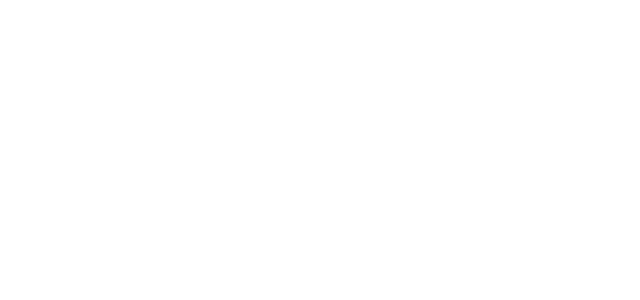
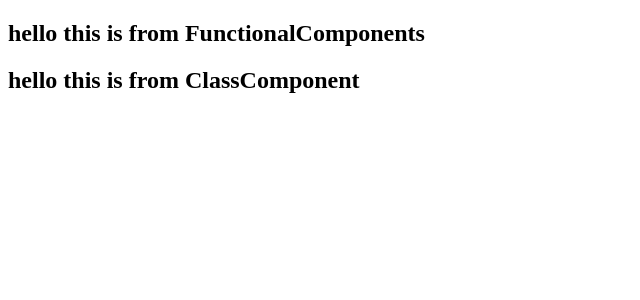
Before and after one commit to Rajeshsaharan/react-advance, a React (Create React App) app: page / in a window 1280 px wide. Shown: the top 300 px of the page, without its empty margins (0-640 px from the left). Built offline with nearby package versions, Linux system fonts and the light colour scheme.

Commit message:
components

```diff
--- a/src/App.js
+++ b/src/App.js
@@ -1,8 +1,12 @@
 
+import React from "react";
+import FunctionalComponents from "./components/FunctionalComponent";
+import ClassComponent from "./components/ClassComponent";
 
 function App() {
   return <>
-
+  <FunctionalComponents></FunctionalComponents>
+  <ClassComponent></ClassComponent>
   </>;
 }
 
--- /dev/null
+++ b/src/components/ClassComponent.js
@@ -0,0 +1,10 @@
+import React ,{Component} from 'react';
+
+class ClassComponent extends Component {
+    render(){ // render method must for class components
+        return <h2>hello this is from ClassComponent</h2>
+    }
+}
+
+
+export default ClassComponent; //default export
--- /dev/null
+++ b/src/components/FunctionalComponent.js
@@ -0,0 +1,8 @@
+import React from "react";
+
+
+function FunctionalComponents(){
+    return <h2>hello this is from FunctionalComponents</h2>
+}
+
+export default FunctionalComponents;
```
